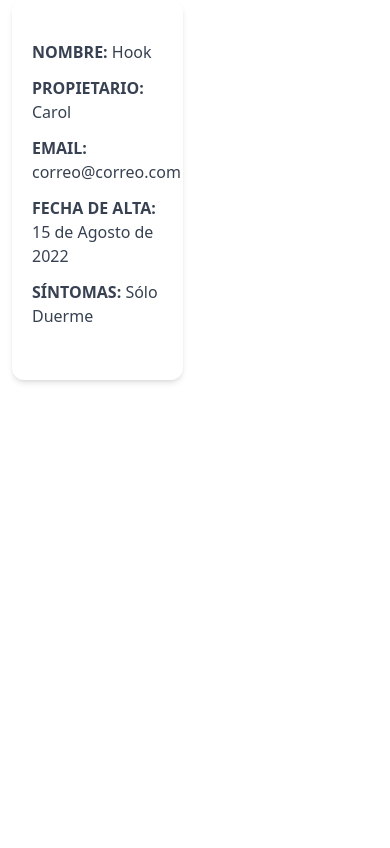
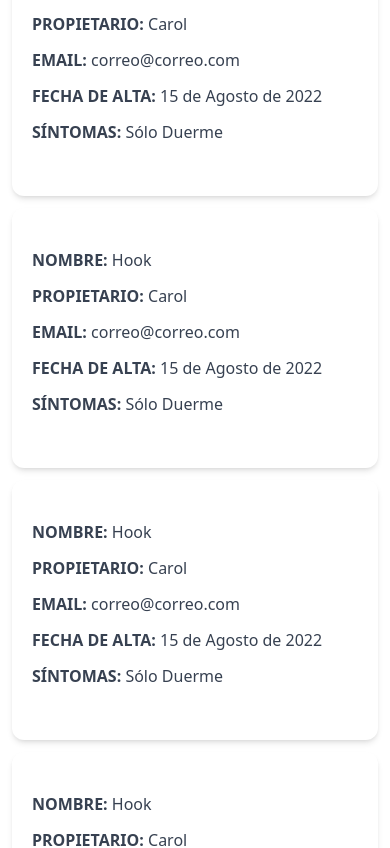
Before and after one commit to CarolinaColmenares/Citas-React, a React (Vite) app: page / in a window 390 px wide. Shown: the part 1180-2028 px from the top of the page. Before the commit the page ends 1572 px from the top, so only its background shows below. Built offline with nearby package versions, Linux system fonts and the light colour scheme.

Commit message:
creando Paciente y Modif ListadoPacientes

```diff
--- a/src/ListadoPacientes.jsx
+++ b/src/ListadoPacientes.jsx
@@ -1,32 +1,19 @@
+import Paciente from "./components/Paciente"
+
 const ListadoPacientes = () => {
     return (
-        <div className="w-1/2 lg:w-3/5">
+        <div className="md:w-1/2 lg:w-3/5 md:h-screen overflow-y-scroll">
             <h2 className="font-black text-3xl text-center  ">Listado Pacientes</h2>
             <p className="text-xl mt-5 mb-10 text-center">
                 Administra tus {''}
                 <span className="text-indigo-600 font-bold  ">Pacientes y Citas</span>
             </p>
-            <div className="m-3 bg-white shadow-md px-5 py-10 rounded-xl">
-                <p className="font-bold mb-3 text-gray-700 uppercase " >Nombre: {''}
-                    <span className="font-normal normal-case">Hook</span>
-                </p>
+            <Paciente />
+            <Paciente />
+            <Paciente />
+            <Paciente />
+            <Paciente />
 
-                <p className="font-bold mb-3 text-gray-700 uppercase " >Propietario: {''}
-                    <span className="font-normal normal-case">Carol</span>
-                </p>
-
-                <p className="font-bold mb-3 text-gray-700 uppercase " >Email: {''}
-                    <span className="font-normal normal-case">correo@correo.com</span>
-                </p>
-
-                <p className="font-bold mb-3 text-gray-700 uppercase " >Fecha de Alta: {''}
-                    <span className="font-normal normal-case">15 de Agosto de 2022</span>
-                </p>
-
-                <p className="font-bold mb-3 text-gray-700 uppercase " >Síntomas: {''}
-                    <span className="font-normal normal-case">Sólo Duerme</span>
-                </p>
-            </div>
         </div>
     )
 }
--- /dev/null
+++ b/src/components/Paciente.jsx
@@ -0,0 +1,28 @@
+const Paciente = () => {
+    return (
+        <div className="m-3 bg-white shadow-md px-5 py-10 rounded-xl">
+            <p className="font-bold mb-3 text-gray-700 uppercase " >Nombre: {''}
+                <span className="font-normal normal-case">Hook</span>
+            </p>
+
+            <p className="font-bold mb-3 text-gray-700 uppercase " >Propietario: {''}
+                <span className="font-normal normal-case">Carol</span>
+            </p>
+
+            <p className="font-bold mb-3 text-gray-700 uppercase " >Email: {''}
+                <span className="font-normal normal-case">correo@correo.com</span>
+            </p>
+
+            <p className="font-bold mb-3 text-gray-700 uppercase " >Fecha de Alta: {''}
+                <span className="font-normal normal-case">15 de Agosto de 2022</span>
+            </p>
+
+            <p className="font-bold mb-3 text-gray-700 uppercase " >Síntomas: {''}
+                <span className="font-normal normal-case">Sólo Duerme</span>
+            </p>
+        </div>
+
+    )
+}
+
+export default Paciente
```
